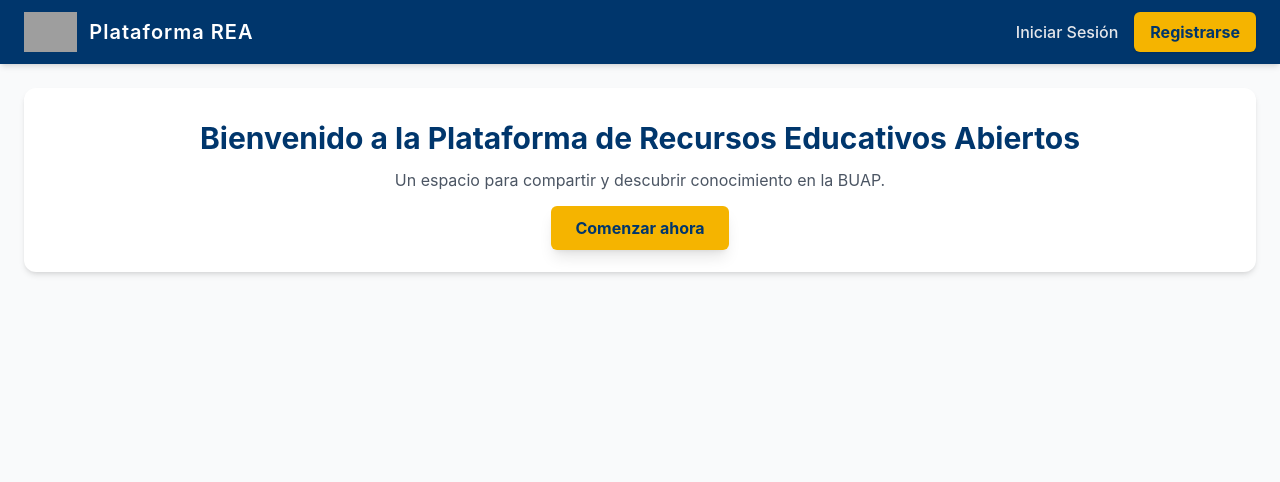
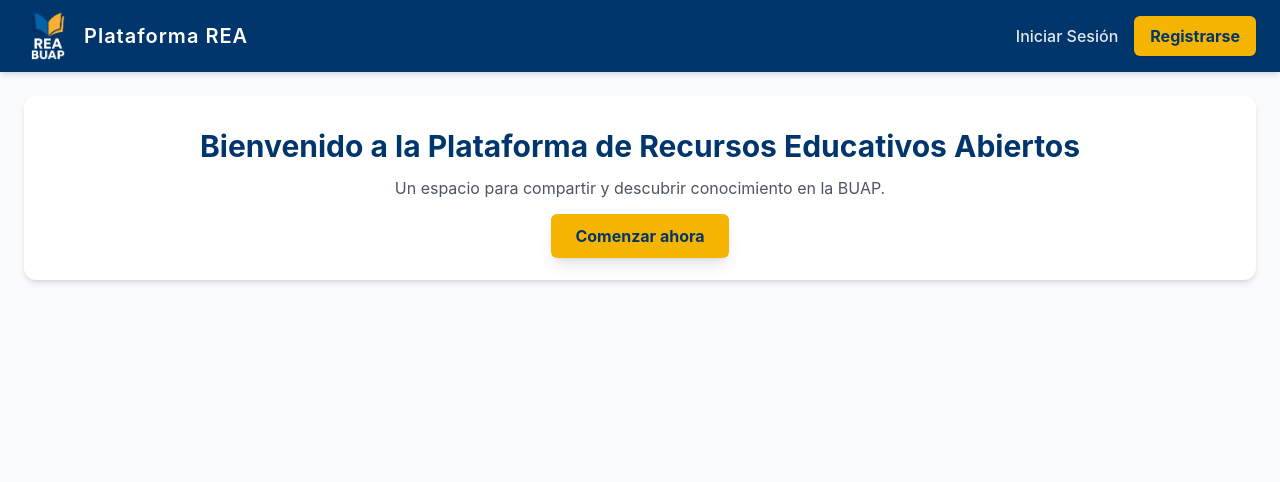
Before and after one commit to Cesar5701/rea_project, a Flask app: page / in a window 1280 px wide. Shown: the top 482 px of the page. Run offline with Flask 3, Linux system fonts and the light colour scheme; some libraries are stand-ins or nearby versions; some web fonts are replaced; grey boxes are pictures that could not be loaded.

Commit message:
Update index.html to improve branding with new logo and enhance PWA support with appropriate icons and manifest

```diff
--- a/templates/index.html
+++ b/templates/index.html
@@ -3,6 +3,13 @@
 <head>
   <meta charset="UTF-8">
   <title>{% block title %}REA BUAP{% endblock %}</title>
+
+  <link rel="apple-touch-icon" sizes="180x180" href="/static/images/apple-touch-icon.png">
+  <link rel="icon" type="image/png" sizes="32x32" href="/static/images/favicon-32x32.png">
+  <link rel="icon" type="image/png" sizes="16x16" href="/static/images/favicon-16x16.png">
+  <link rel="manifest" href="/static/images/site.webmanifest">
+
+
   <script src="https://cdn.tailwindcss.com"></script>
   <link rel="preconnect" href="https://rsms.me/">
   <link rel="stylesheet" href="https://rsms.me/inter/inter.css">
@@ -26,7 +33,7 @@
   <nav class="bg-buap-blue shadow-md">
     <div class="container mx-auto px-6 py-3 flex justify-between items-center">
       <a href="{{ url_for('index') }}" class="flex items-center space-x-3">
-        <img src="https://www.cs.buap.mx/storage/app/media/uploaded-files/logo-fcc-2021-blanco.png" alt="Logo FCC BUAP" class="h-10">
+        <img src="/static/images/logo-rea-buap-1-1.png" alt="Logo REA BUAP" class="h-12">
         <span class="text-xl font-semibold text-white tracking-wider">Plataforma REA</span>
       </a>
 
```
